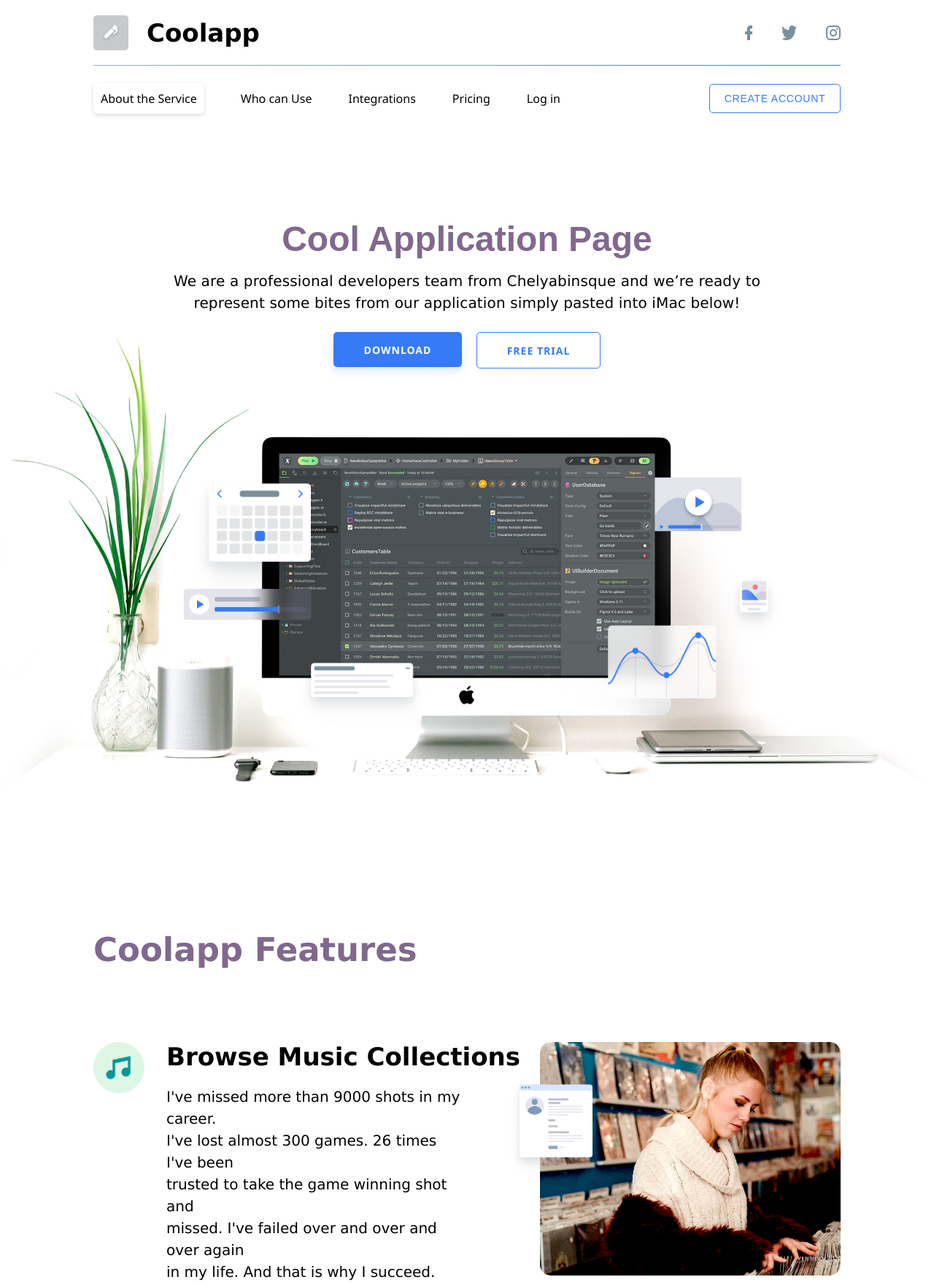
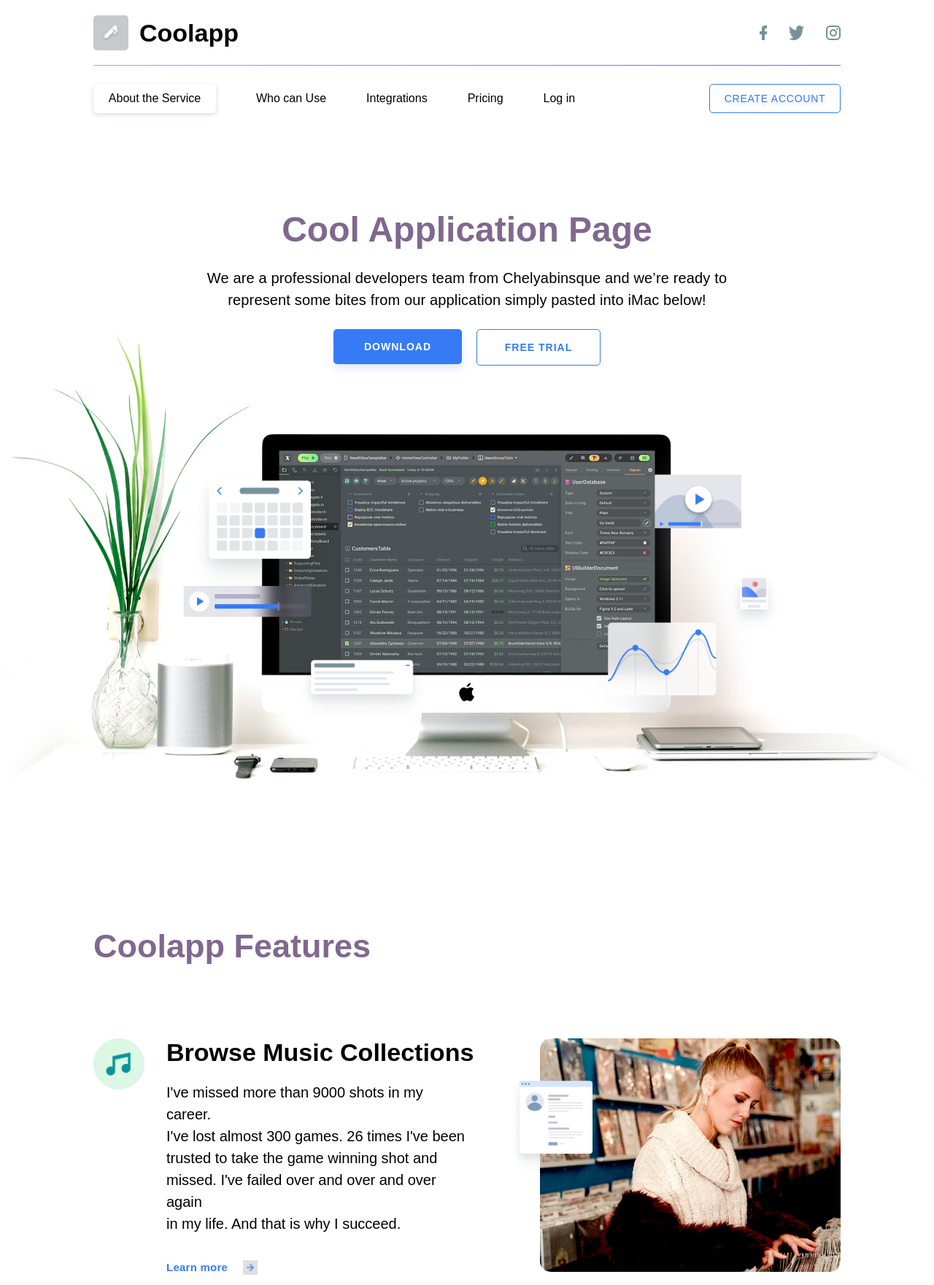
Before and after one commit to vah-ram/coolapp-project, a plain HTML site: page index.html in a window 1280 px wide. Shown: the top 1761 px of the page at 73% size. Drawn offline with Linux system fonts and the light colour scheme; a script that the page names is missing; a web font is replaced by a local one.

Commit message:
is changed

```diff
--- a/css/main.css
+++ b/css/main.css
@@ -1,6 +1,4 @@
 *{padding: 0; margin: 0; box-sizing: border-box;}
-
-@import url('https://fonts.googleapis.com/css2?family=Bai+Jamjuree:wght@400;600;700&display=swap');
 
 img {
     pointer-events: none;
@@ -50,7 +48,7 @@ body {
     display: flex;
     flex-direction: row;
     align-items: center;
-    gap: 25px;
+    gap: 15px;
 }
 
 .headerTopPartDiv .topLogoSpan div {
@@ -69,7 +67,7 @@ body {
 }
 
 .headerTopPartDiv .titleCoolappText {
-    font-family: Verdana, Geneva, Tahoma, sans-serif;
+    font-family: "Bai Jamjuree", sans-serif;
     font-size: 34px;
     font-weight: 700;
     letter-spacing: -2%;
@@ -77,7 +75,7 @@ body {
 
 .headerTopPartDiv .logosSpan {
     display: flex;
-    gap: 40px;
+    gap: 30px;
 }
 
 .topMainHeader .headerBottomPartDiv {
@@ -92,7 +90,7 @@ body {
 
 .topMainHeader .headerBottomPartDiv .headerUl {
     display: flex;
-    gap: 50px;
+    gap: 55px;
     align-items: center;
 }
 
@@ -102,15 +100,19 @@ body {
 }
 
 .topMainHeader .headerBottomPartDiv .headerUl li p{
-    font-family: 'Segoe UI', Tahoma, Geneva, Verdana, sans-serif;
+    font-family: 'Body 1 / Roboto', sans-serif;
     font-size: 16px;
     font-weight: 500;
 }
 
 .topMainHeader .headerBottomPartDiv .headerUl li:first-child {
-    padding: 10px;
+    width: 168px;
+    height: 40px;
     border-radius: 6px;
     box-shadow: 0px 2px 6px 0px #08233029;
+    display: flex;
+    justify-content: center;
+    align-items: center;
 }
 
 .headerBottomPartDiv .headerCreateAccountBtn {
@@ -130,10 +132,10 @@ body {
 .headerBottomPartDiv .headerCreateAccountBtn p {
     color: #367BF5;
     font-weight: 500;
-    font-family: sans-serif;
+    font-family: 'Button / Roboto', sans-serif;
     font-size: 14px;
     letter-spacing: 0.75px;
-    text-shadow: 0px 4px 8px 0px #367BF529;
+    text-shadow: 0 3px 5px #367cf540;
 }
 
 .firstPartSection {
@@ -148,16 +150,20 @@ body {
 
 .firstPartSection h1 {
     font-family: "Bai Jamjuree", sans-serif;
+    transform: translate(0, 110px);
+    color: #80688E;
+    font-weight: 700;
     font-size: 48px;
-    font-weight: 700;
-    transform: translate(0, 120px);
-    color: #80688E;
+    line-height: 106%;
+    letter-spacing: -2%;
+    text-align: center;
+    vertical-align: middle;
 }
 
 .firstPartSection p {
     font-size: 20px;
     font-weight: 400;
-    font-family: Verdana, Geneva, Tahoma, sans-serif;
+    font-family: 'Body 1 / Roboto', sans-serif;
     line-height: 30px;
     letter-spacing: 0.15px;
     margin-top: 135px;
@@ -182,7 +188,7 @@ body {
     font-size: 14px;
     background: #367BF5;
     color: white;
-    font-family: 'Segoe UI', Tahoma, Geneva, Verdana, sans-serif;
+    font-family: 'Button / Roboto', sans-serif;
     font-weight: 600;
     letter-spacing: 1px;
     cursor: pointer;
@@ -200,7 +206,7 @@ body {
     font-size: 14px;
     background: white;
     color: #367BF5;
-    font-family: 'Segoe UI', Tahoma, Geneva, Verdana, sans-serif;
+    font-family: 'Button / Roboto', sans-serif;
     font-weight: 600;
     letter-spacing: 1px;
     cursor: pointer;
@@ -238,7 +244,7 @@ body {
 }
 
 .futuresSection h1 {
-    font-family: Verdana, Geneva, Tahoma, sans-serif;
+    font-family: "Bai Jamjuree", sans-serif;
     font-size: 45px;
     color: #80688E;
 }
@@ -272,14 +278,14 @@ body {
 
 .futureItem .textFuturePart h2 {
     width: 500px;
-    font-family: Verdana, Geneva, Tahoma, sans-serif;
+    font-family: "Bai Jamjuree", sans-serif;
     font-size: 34px;
     font-weight: 700;
 }
 
 .futureItem .textFuturePart p {
     font-size: 20px;
-    font-family: Verdana, Geneva, Tahoma, sans-serif;
+    font-family: 'Body 1 / Roboto', sans-serif;
     font-weight: 400;
     line-height: 30px;
     margin-top: 20px;
@@ -319,6 +325,7 @@ body {
     margin: auto 0;
     font-size: 15px;
     font-weight: bolder;
+    font-family: 'Body 1 / Roboto', sans-serif;
 }
 
 .textFuturePart .learnBtn img {
@@ -421,7 +428,7 @@ body {
 }
 
 .advertTextSpan h4 {
-    font-family: 'Segoe UI', Tahoma, Geneva, Verdana, sans-serif;
+    font-family: 'Body 1 / Roboto', sans-serif;
     font-size: 20px;
     font-weight: 500;
     letter-spacing: 1px;
@@ -469,7 +476,7 @@ body {
     color: #367BF5;
     font-size: 25px;
     font-weight: bolder;
-    font-family: Arial, Helvetica, sans-serif;
+    font-family: 'Body 1 / Roboto', sans-serif;
     margin-top: 40px;
 }
 
@@ -479,7 +486,7 @@ body {
     display: flex;
     flex-direction: column;
     margin-top: 60px;
-    font-family: Verdana, Geneva, Tahoma, sans-serif;
+    font-family: 'Body 1 / Roboto', sans-serif;
     gap: 40px;
 }
 
@@ -533,7 +540,7 @@ body {
     opacity: .8;
     line-height: 30px;
     letter-spacing: 0.15px;
-    font-family: "Bai Jamjuree", sans-serif;
+    font-family: 'Body 1 / Roboto', sans-serif;
     color: #5E6366;
 }
 
@@ -544,13 +551,12 @@ body {
     height: 510px;
     margin: 100px auto;
     display: flex;
+    justify-content: center;
     flex-direction: row;
     gap: 20px;
 }
 
 .materialFooter div {
-    width: 50%;
-    height: 75%;
     display: flex;
     flex-direction: column;
     padding-left: 160px;
@@ -597,7 +603,7 @@ body {
     width: 200px;
     height: 50px;
     position: absolute;
-    bottom: 0;
+    bottom: 30px;
     border: none;
     border-radius: 5px;
     display: flex;
@@ -606,7 +612,6 @@ body {
     color: white;
     font-family: Arial, Helvetica, sans-serif;
     font-size: 18px;
-    margin-top: 40px;
     cursor: pointer;
 }
 
@@ -618,13 +623,11 @@ body {
     background: #367BF5;
 }
 
-
-
 /* ____________________________ */
 
 .bottomInfoFooter {
     width: 80%;
-    margin: 0 auto;
+    margin: -50px auto;
     display: flex;
     flex-direction: column;
     align-items: center;
@@ -670,7 +673,7 @@ body {
 }
 
 .bottomInfoFooter ul li p {
-    font-family: Arial, Helvetica, sans-serif;
+    font-family: 'Body 1 / Roboto', sans-serif;
     font-size: 20px;
     font-weight: 400;
     letter-spacing: 0.15px;
@@ -703,7 +706,7 @@ body {
     height: 44px;
     background: #C6CACC;
     color: white;
-    font-family: Arial, Helvetica, sans-serif;
+    font-family: 'Body 1 / Roboto', sans-serif;
     font-size: 20px;
     font-weight: 700;
     letter-spacing: 0.15px;
--- a/index.html
+++ b/index.html
@@ -4,6 +4,11 @@
     <meta charset="UTF-8">
     <meta name="viewport" content="width=device-width, initial-scale=1.0">
     <link rel="stylesheet" href="./css/main.css">
+    <link rel="preconnect" href="https://fonts.googleapis.com">
+    <link rel="preconnect" href="https://fonts.gstatic.com" crossorigin>
+    <link href="https://fonts.googleapis.com/css2?family=Roboto:ital,wght@0,100..900;1,100..900&display=swap" rel="stylesheet">
+    <link href="https://fonts.googleapis.com/css2?family=Bai+Jamjuree:wght@400;500;600;700&display=swap" rel="stylesheet">
+
     <title>Coolapp</title>
 </head>
 <body>
```
